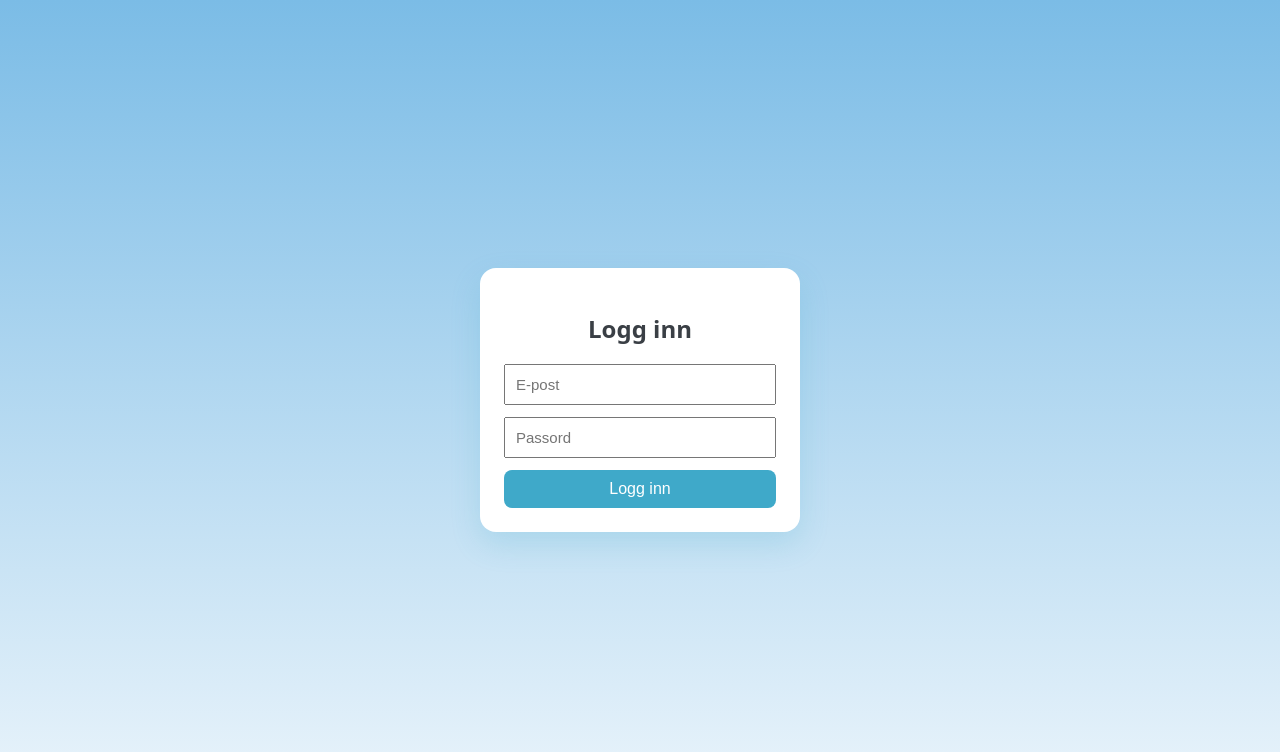
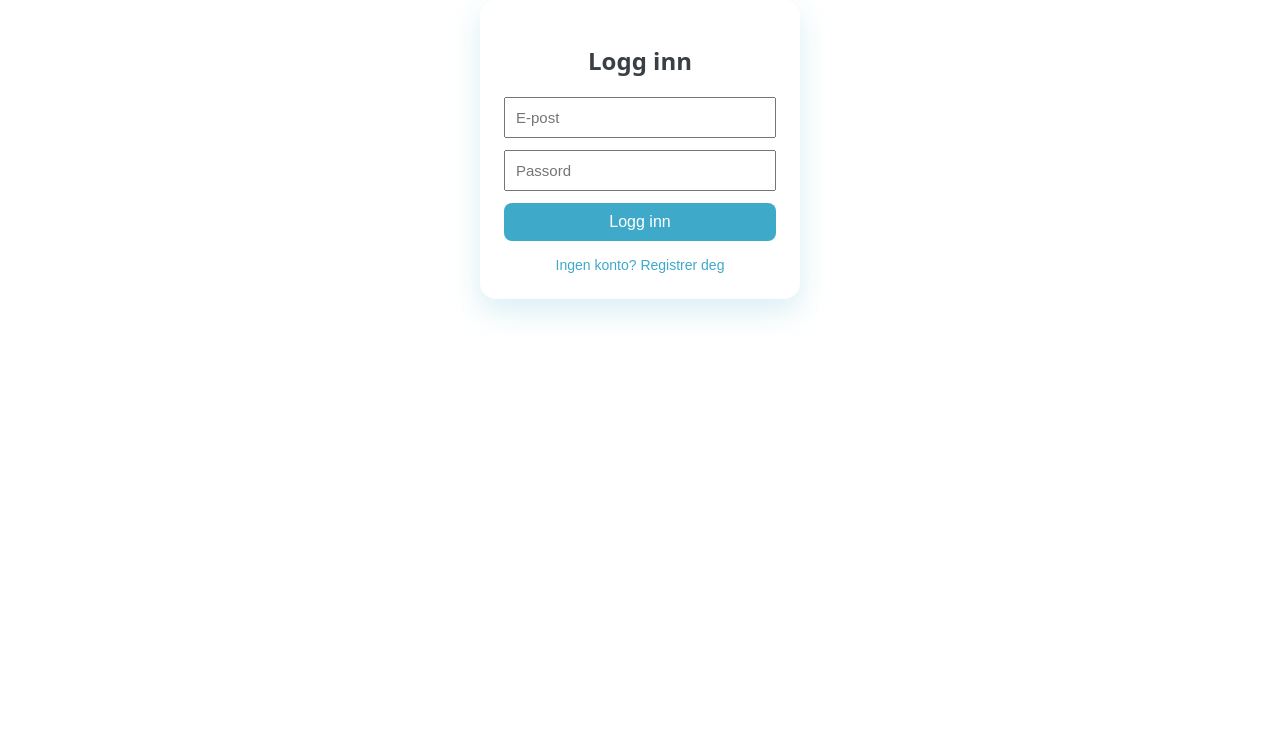
Before and after one commit to Husevik/teori-app-frontend, a React (Vite) app: page / in a window 1280 px wide. Shown: the top 752 px of the page. Built offline with nearby package versions, Linux system fonts and the light colour scheme; no server answers.

Commit message:
Add register user to login page

```diff
--- a/src/Login.tsx
+++ b/src/Login.tsx
@@ -1,23 +1,26 @@
 import { useState } from "react";
 
+const API_URL = import.meta.env.VITE_API_URL;
+
 type Props = {
-  onLogin: (user: { email: string }) => void;
+  onLogin: (user: any) => void;
 };
 
 export default function Login({ onLogin }: Props) {
   const [email, setEmail] = useState("");
   const [password, setPassword] = useState("");
   const [error, setError] = useState<string | null>(null);
+  const [isRegister, setIsRegister] = useState(false);
   const [loading, setLoading] = useState(false);
 
-  async function handleLogin(e: React.FormEvent) {
+  async function handleSubmit(e: React.FormEvent) {
     e.preventDefault();
     setError(null);
     setLoading(true);
 
     try {
       const res = await fetch(
-        "https://web-app-backend.husevik.workers.dev/auth/login",
+        `${API_URL}/auth/${isRegister ? "register" : "login"}`,
         {
           method: "POST",
           headers: { "Content-Type": "application/json" },
@@ -27,28 +30,31 @@ export default function Login({ onLogin }: Props) {
 
       const data = await res.json();
 
-      if (!res.ok) {
-        throw new Error(data.error || "Innlogging feilet");
+      if (!res.ok || !data.ok) {
+        throw new Error(data.error || "Noe gikk galt");
       }
 
-      // store token
+      // Login gir token, register gjør ikke
+      if (data.token) {
         localStorage.setItem("token", data.token);
-
-      // notify app
         onLogin({ email: data.email });
+      } else {
+        // Etter register → logg inn automatisk
+        setIsRegister(false);
+        setError("Bruker opprettet! Logg inn 👇");
+      }
     } catch (err: any) {
-      setError(err.message || "Noe gikk galt");
+      setError(err.message);
     } finally {
       setLoading(false);
     }
   }
 
   return (
-    <div className="app-bg">
     <div className="login-card">
-        <h2>Logg inn</h2>
+      <h2>{isRegister ? "Registrer bruker" : "Logg inn"}</h2>
 
-        <form className="login-form" onSubmit={handleLogin}>
+      <form className="login-form" onSubmit={handleSubmit}>
         <input
           type="email"
           placeholder="E-post"
@@ -66,11 +72,34 @@ export default function Login({ onLogin }: Props) {
         />
 
         <button type="submit" disabled={loading}>
-            {loading ? "Logger inn…" : "Logg inn"}
+          {loading
+            ? "Venter…"
+            : isRegister
+            ? "Opprett konto"
+            : "Logg inn"}
         </button>
+      </form>
 
       {error && <div className="error">{error}</div>}
-        </form>
+
+      <div style={{ marginTop: 12 }}>
+        <button
+          style={{
+            background: "none",
+            border: "none",
+            color: "#3fa9c9",
+            cursor: "pointer",
+            fontSize: 14,
+          }}
+          onClick={() => {
+            setError(null);
+            setIsRegister(!isRegister);
+          }}
+        >
+          {isRegister
+            ? "Har du konto? Logg inn"
+            : "Ingen konto? Registrer deg"}
+        </button>
       </div>
     </div>
   );
```
Lines whose indentation alone changed are shown as unchanged.
